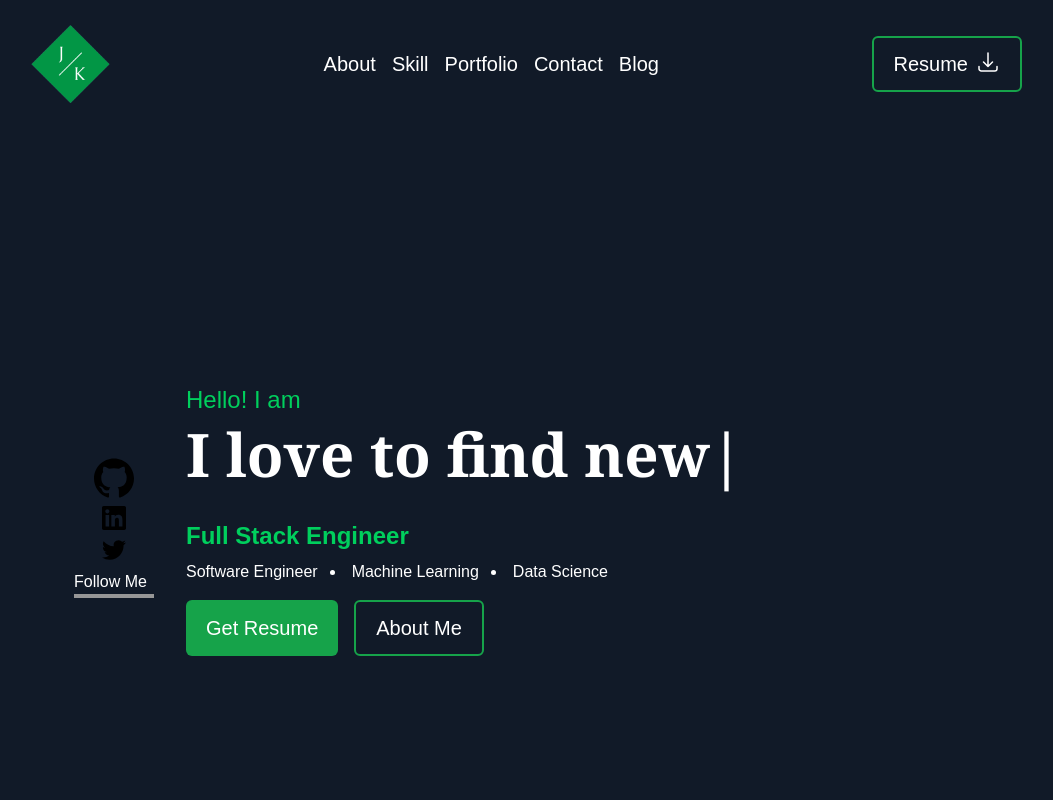
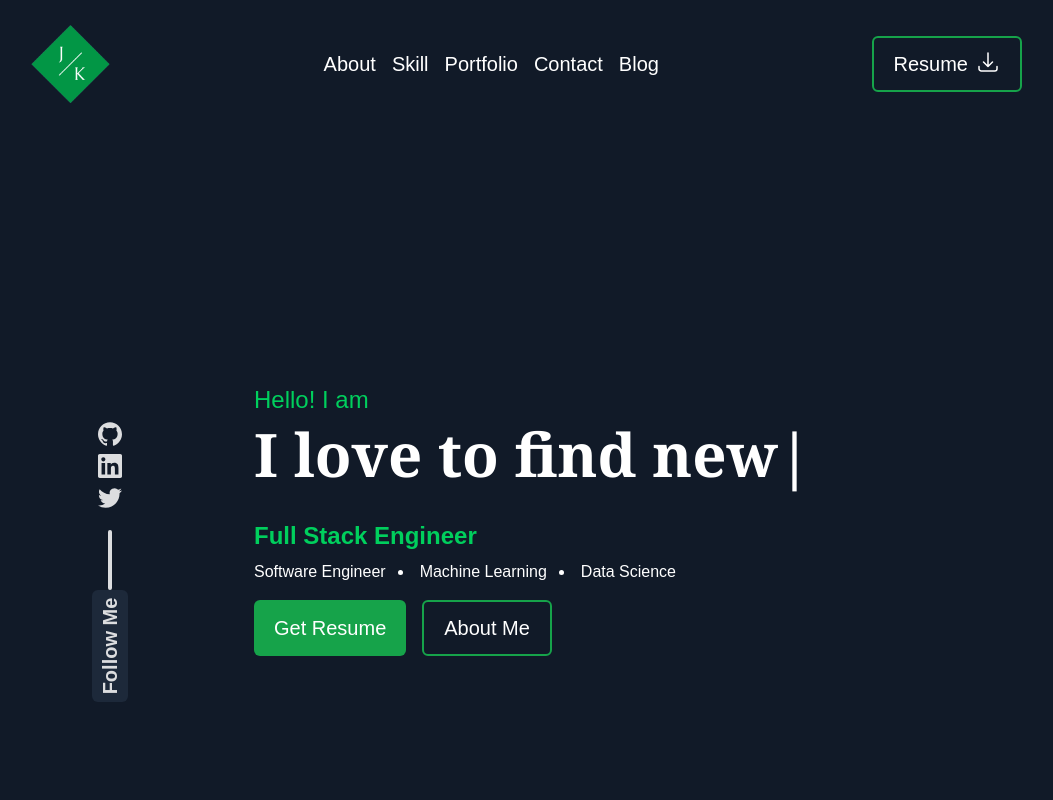
Before and after one commit to NishatFariza/jk-portfolio, a Next.js app: page / in a window 1280 px wide. Shown: the top 800 px of the page, without its empty margins (114-1167 px from the left). Built offline with nearby package versions, Linux system fonts and the light colour scheme.

Commit message:
wip:hero social panel

```diff
--- a/src/components/Hero.tsx
+++ b/src/components/Hero.tsx
@@ -31,7 +31,7 @@ const Hero = () => {
       <Panel />
       <div
         id="hero"
-        className=" flex flex-col justify-center items-start ml-8 w-9/12 "
+        className=" flex flex-col justify-center items-start ml-8 w-10/12 "
       >
         <span className="text-[#00cf5d] text-2xl mb-2">Hello! I am</span>
         <div className="text-6xl font-semibold mb-5 font-serif">
--- a/src/components/Panel.tsx
+++ b/src/components/Panel.tsx
@@ -6,10 +6,11 @@ const Panel = () => {
       <div className="flex flex-col justify-center items-center gap-2 w-4/12">
         <a href="">
           <svg
-            className="w-10 h-10"
+            className="w-6 h-6"
             role="img"
             viewBox="0 0 24 24"
             xmlns="http://www.w3.org/2000/svg"
+            fill="#DCDDDF"
           >
             <title>GitHub</title>
             <path d="M12 .297c-6.63 0-12 5.373-12 12 0 5.303 3.438 9.8 8.205 11.385.6.113.82-.258.82-.577 0-.285-.01-1.04-.015-2.04-3.338.724-4.042-1.61-4.042-1.61C4.422 18.07 3.633 17.7 3.633 17.7c-1.087-.744.084-.729.084-.729 1.205.084 1.838 1.236 1.838 1.236 1.07 1.835 2.809 1.305 3.495.998.108-.776.417-1.305.76-1.605-2.665-.3-5.466-1.332-5.466-5.93 0-1.31.465-2.38 1.235-3.22-.135-.303-.54-1.523.105-3.176 0 0 1.005-.322 3.3 1.23.96-.267 1.98-.399 3-.405 1.02.006 2.04.138 3 .405 2.28-1.552 3.285-1.23 3.285-1.23.645 1.653.24 2.873.12 3.176.765.84 1.23 1.91 1.23 3.22 0 4.61-2.805 5.625-5.475 5.92.42.36.81 1.096.81 2.22 0 1.606-.015 2.896-.015 3.286 0 .315.21.69.825.57C20.565 22.092 24 17.592 24 12.297c0-6.627-5.373-12-12-12" />
@@ -21,6 +22,7 @@ const Panel = () => {
             role="img"
             viewBox="0 0 24 24"
             xmlns="http://www.w3.org/2000/svg"
+            fill="#DCDDDF"
           >
             <title>LinkedIn</title>
             <path d="M20.447 20.452h-3.554v-5.569c0-1.328-.027-3.037-1.852-3.037-1.853 0-2.136 1.445-2.136 2.939v5.667H9.351V9h3.414v1.561h.046c.477-.9 1.637-1.85 3.37-1.85 3.601 0 4.267 2.37 4.267 5.455v6.286zM5.337 7.433c-1.144 0-2.063-.926-2.063-2.065 0-1.138.92-2.063 2.063-2.063 1.14 0 2.064.925 2.064 2.063 0 1.139-.925 2.065-2.064 2.065zm1.782 13.019H3.555V9h3.564v11.452zM22.225 0H1.771C.792 0 0 .774 0 1.729v20.542C0 23.227.792 24 1.771 24h20.451C23.2 24 24 23.227 24 22.271V1.729C24 .774 23.2 0 22.222 0h.003z" />
@@ -32,14 +34,17 @@ const Panel = () => {
             role="img"
             viewBox="0 0 24 24"
             xmlns="http://www.w3.org/2000/svg"
+            fill="#DCDDDF"
           >
             <title>Twitter</title>
             <path d="M23.953 4.57a10 10 0 01-2.825.775 4.958 4.958 0 002.163-2.723c-.951.555-2.005.959-3.127 1.184a4.92 4.92 0 00-8.384 4.482C7.69 8.095 4.067 6.13 1.64 3.162a4.822 4.822 0 00-.666 2.475c0 1.71.87 3.213 2.188 4.096a4.904 4.904 0 01-2.228-.616v.06a4.923 4.923 0 003.946 4.827 4.996 4.996 0 01-2.212.085 4.936 4.936 0 004.604 3.417 9.867 9.867 0 01-6.102 2.105c-.39 0-.779-.023-1.17-.067a13.995 13.995 0 007.557 2.209c9.053 0 13.998-7.496 13.998-13.985 0-.21 0-.42-.015-.63A9.935 9.935 0 0024 4.59z" />
           </svg>
         </a>
-        <div className="flex flex-col">
-          <p>Follow Me</p>
-          <div className="w-[80px] h-1 bg-[#979797]"></div>
+        <div className="flex -rotate-90 mt-20 w-56 justify-center items-center">
+          <p className="text-[#DCDDDF] text-xl font-semibold bg-[#1D293A] py-1 px-2 rounded-md">
+            Follow Me
+          </p>
+          <div className="w-[60px] h-1 bg-[#DCDDDF] rounded"></div>
         </div>
       </div>
     </div>
```
